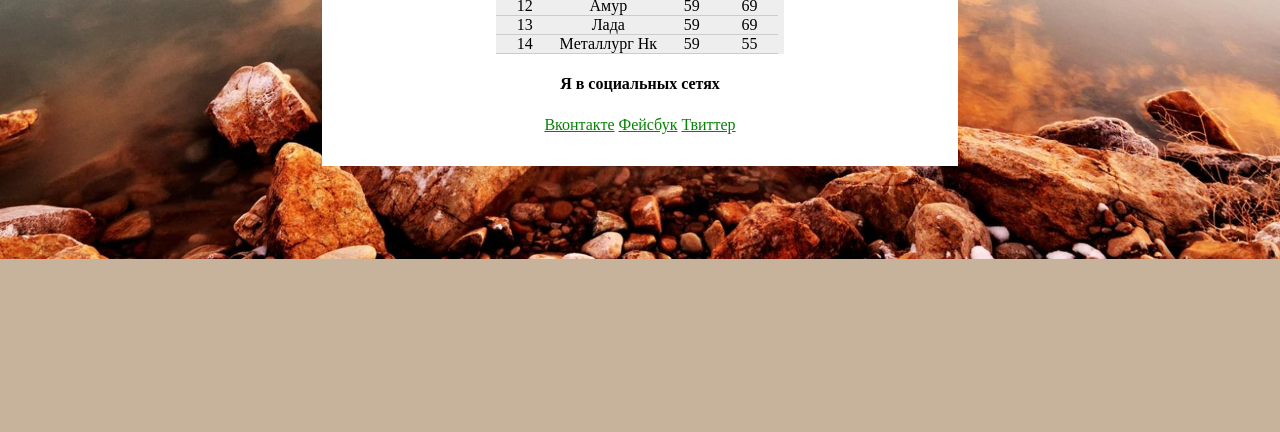
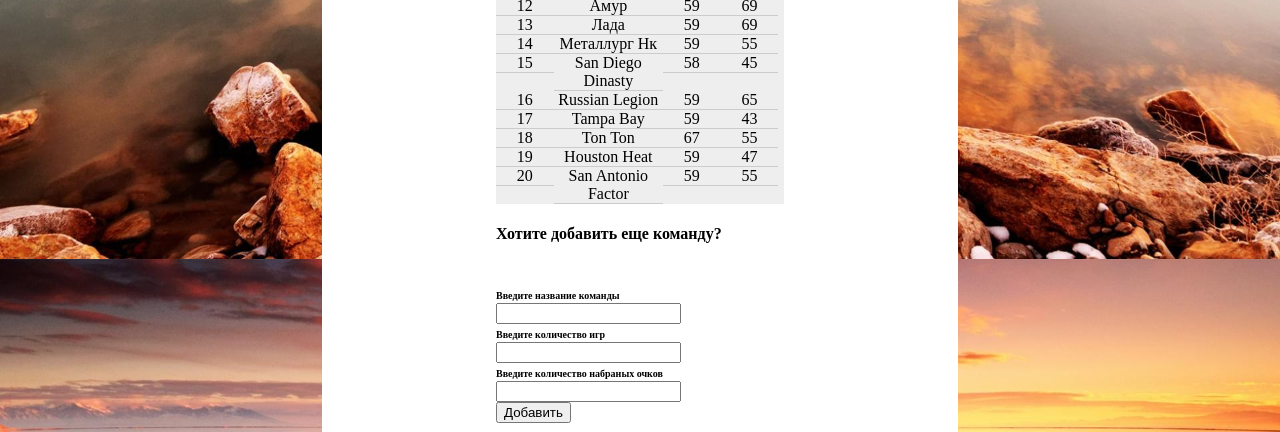
Before and after one commit to buccaneer33/frontend-test, a plain HTML site: page index.html in a window 1280 px wide. Shown: the part 541-973 px from the top of the page. Before the commit the page ends 800 px from the top, so only its background shows below. Drawn offline with Linux system fonts and the light colour scheme.

Commit message:
try div or tabble

```diff
--- a/index.html
+++ b/index.html
@@ -73,7 +73,127 @@
                 55
             </div><!--col4-->
           </div><!--row4-->
+          <div class="flexbox row">
+            <div>
+                15
+            </div><!--col1-->
+            <div>
+                San Diego Dinasty
+            </div><!--col2-->
+            <div>
+                58
+            </div><!--col3-->
+            <div>
+                45
+            </div><!--col4-->
+          </div><!--row4-->
+          <div class="flexbox row">
+            <div>
+                16
+            </div><!--col1-->
+            <div>
+                Russian Legion
+            </div><!--col2-->
+            <div>
+                59
+            </div><!--col3-->
+            <div>
+                65
+            </div><!--col4-->
+          </div><!--row4-->
+          <div class="flexbox row">
+            <div>
+                17
+            </div><!--col1-->
+            <div>
+                Tampa Bay
+            </div><!--col2-->
+            <div>
+                59
+            </div><!--col3-->
+            <div>
+                43
+            </div><!--col4-->
+          </div><!--row4-->
+          <div class="flexbox row">
+            <div>
+                18
+            </div><!--col1-->
+            <div>
+                Ton Ton
+            </div><!--col2-->
+            <div>
+                67
+            </div><!--col3-->
+            <div>
+                55
+            </div><!--col4-->
+          </div><!--row4-->
+          <div class="flexbox row">
+            <div>
+                19
+            </div><!--col1-->
+            <div>
+                Houston Heat
+            </div><!--col2-->
+            <div>
+                59
+            </div><!--col3-->
+            <div>
+                47
+            </div><!--col4-->
+          </div><!--row4-->
+          <div class="flexbox row">
+            <div>
+                20
+            </div><!--col1-->
+            <div>
+                San Antonio Factor
+            </div><!--col2-->
+            <div>
+                59
+            </div><!--col3-->
+            <div>
+                55
+            </div><!--col4-->
+          </div><!--row4-->
+
         </div><!--table-->
+        <div class="table_input flexbox">
+          <h4>Хотите добавить еще команду?<h4>
+            <form class="table_input_form">
+              <div class="">
+                <div>
+              <span>Введите название команды</span>
+              </div>
+            <div>
+            <!-- --> <input type="text" class="table_input_item1"/>
+            </div>
+            </div>
+            <!---->
+            <div class="">
+              <div>
+              <span>Введите количество игр</span>
+            </div>
+
+            <div>
+            <!---->  <input type="text" class="table_input_item2"/>
+            </div>
+            </div>
+            <!---->
+
+            <div class="">
+            <div>
+              <span>Введите количество набраных очков</span>
+            </div>
+            <div>
+            <!-- --> <input type="text" class="table_input_item3"/>
+            </div>
+            </div>
+<div></div>
+              <button>Добавить</button>
+            </form>
+        </div>
         <h4>Я в социальных сетях</h4>
         <div class="flexbox social">
             <div><a href="#" >Вконтакте</a></div>
--- a/style.css
+++ b/style.css
@@ -27,15 +27,15 @@ body{
   text-align: center;
 
 }
-.main h1:hover{
-  text-shadow: 1px 1px 5px #ff00ff;
-  color: #00FF00;
-}
 .image{
   text-align: center;
 }
 .main>H1{
   color: #FFA500;
+}
+.main h1:hover{
+  text-shadow: 1px 1px 5px #ff00ff;
+  color: #00FF00;
 }
 .flexbox{
   display: -webkit-box;
@@ -99,6 +99,34 @@ font-size: 2vmin;
     min-width: 55px;
     width: 38%;
 }
+.table_input{
+  width: 50%;
+  margin: 0 auto;
+  text-align: left;
+
+}
+.table_input_form>div{
+/*  width: 100%;
+  border: 1px solid red;
+  */
+}
+.table_input_form>div div{
+  /*
+  width: 50%;
+  display: inline-block;
+  border: 1px solid green;
+  */
+}
+
+.table_input_form>div div input{
+  /*
+  width: 50%;
+  */
+}
+
+.table_input span{
+  font-size: 10px;
+}
 
 .social{
   -webkit-box-align: center;
@@ -117,3 +145,7 @@ font-size: 2vmin;
 .social a{
     color: #068304;
 }
+.social a:active{
+  color: #FFA500;
+  text-shadow: -1px -1px 3px #f0ff0f;
+}
```
